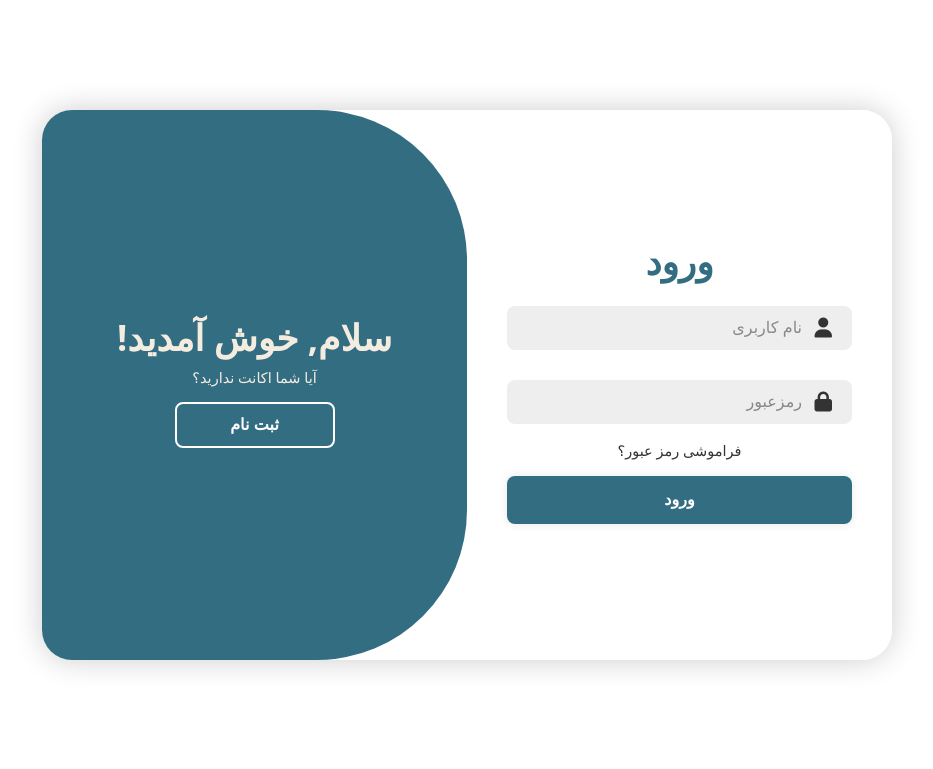
After one commit to Liammtpc/My-personalWebsite, a PHP site: page /login.html in a window 1280 px wide. The commit adds this page. Shown: the top 769 px of the page, without its empty margins (173-1106 px from the left). Run offline with PHP 8.4, Linux system fonts and the light colour scheme; some web fonts are replaced.

Commit message:
create Login

```diff
--- /dev/null
+++ b/Javascript/login.js
@@ -0,0 +1,11 @@
+const container = document.querySelector('#login');
+const registerBtn = document.querySelector('.register-btn');
+const loginBtn = document.querySelector('.login-btn');
+
+registerBtn.addEventListener('click', () => {
+    container.classList.add('active');
+})
+
+loginBtn.addEventListener('click', () => {
+    container.classList.remove('active');
+})
--- /dev/null
+++ b/login.html
@@ -0,0 +1,68 @@
+<!DOCTYPE html>
+<html lang="en">
+  <head>
+    <meta charset="UTF-8" />
+    <meta name="viewport" content="width=device-width, initial-scale=1.0" />
+    <title>Login/Signup Form</title>
+    <link rel="stylesheet" href="Css/all.css" />
+    <link rel="stylesheet" href="style.css" />
+  </head>
+  <body>
+    <div class="container center">
+      <section id="login">
+        <div class="form-box login">
+          <form action="#">
+            <h1 id="color">ورود</h1>
+            <div class="input-box">
+              <input type="text" placeholder="نام کاربری" required />
+              <i class="fa-solid fa-user"></i>
+            </div>
+            <div class="input-box">
+              <input type="password" placeholder="رمزعبور" required />
+              <i class="fa-solid fa-lock"></i>
+            </div>
+            <div class="forgot-link">
+              <a href="#">فراموشی رمز عبور؟</a>
+            </div>
+            <button type="submit" class="btn">ورود</button>
+          </form>
+        </div>
+
+        <div class="form-box register">
+          <form action="#">
+            <h1 id="color">ثبت نام</h1>
+            <div class="input-box">
+              <input type="text" placeholder="نام کاربری" required />
+              <i class="bx bxs-user"></i>
+            </div>
+            <div class="input-box">
+              <input type="email" placeholder="ایمیل" required />
+              <i class="bx bxs-envelope"></i>
+            </div>
+            <div class="input-box">
+              <input type="password" placeholder="رمزعبور" required />
+              <i class="bx bxs-lock-alt"></i>
+            </div>
+            <button type="submit" class="btn">ثبت نام</button>
+          </form>
+        </div>
+
+        <div class="toggle-box">
+          <div class="toggle-panel toggle-left">
+            <h1>سلام, خوش آمدید!</h1>
+            <p>آیا شما اکانت ندارید؟</p>
+            <button class="btn register-btn">ثبت نام</button>
+          </div>
+
+          <div class="toggle-panel toggle-right">
+            <h1>خوش برگشتید!</h1>
+            <p>آیا شما اکانت دارید؟</p>
+            <button class="btn login-btn">ورود</button>
+          </div>
+        </div>
+      </section>
+    </div>
+
+    <script src="Javascript/login.js"></script>
+  </body>
+</html>
--- a/style.css
+++ b/style.css
@@ -859,6 +859,187 @@ footer .subfooter{
     background: #5f99ae;
     color: #fff;
 }
+.center{
+    height: 1000%;
+    width: 100%;
+    display: flex;
+    align-items: center;
+    justify-content: center;
+}
+
+ #login{
+     position: relative;
+     width: 850px;
+     height: 550px;
+     background: #fff;
+     margin: 110px auto;
+     border-radius: 30px;
+     box-shadow: 0 0 30px rgba(0, 0, 0, .2);
+     overflow: hidden;
+ }
+
+ #login h1{
+         font-size: 36px;
+         margin: -10px 0;
+         color: #f5ece0;
+     }
+
+     #login p{
+         font-size: 14.5px;
+         margin: 15px 0;
+         color: #f5ece0;
+     }
+ #color{
+    color: #336d82 !important;
+ }
+ form{ width: 100%; }
+
+ .form-box{
+     position: absolute;
+     right: 0;
+     width: 50%;
+     height: 100%;
+     background: #fff;
+     display: flex;
+     align-items: center;
+     color: #333;
+     text-align: center;
+     padding: 40px;
+     z-index: 1;
+     transition: .6s ease-in-out 1.2s, visibility 0s 1s;
+ }
+
+ #login.active .form-box{ right: 50%; }
+
+     .form-box.register{ visibility: hidden; }
+     #login.active .form-box.register{ visibility: visible; }
+
+ .input-box{
+     position: relative;
+     margin: 30px 0;
+ }
+
+     .input-box input{
+         width: 100%;
+         padding: 13px 50px 13px 20px;
+         background: #eee;
+         border-radius: 8px;
+         border: none;
+         outline: none;
+         font-size: 16px;
+         color: #333;
+         font-weight: 500;
+     }
+
+         .input-box input::placeholder{
+             color: #888;
+             font-weight: 400;
+         }
+
+     .input-box i{
+         position: absolute;
+         right: 20px;
+         top: 50%;
+         transform: translateY(-50%);
+         font-size: 20px;
+     }
+
+ .forgot-link{ margin: -15px 0 15px; }
+     .forgot-link a{
+         font-size: 14.5px;
+         color: #333;
+     }
+
+ .btn{
+     width: 100%;
+     height: 48px;
+     background: #336d82;
+     border-radius: 8px;
+     box-shadow: 0 0 10px rgba(0, 0, 0, .1);
+     border: none;
+     cursor: pointer;
+     font-size: 16px;
+     color: #fff;
+     font-weight: 600;
+ }
+
+ .social-icons{
+     display: flex;
+     justify-content: center;
+ }
+
+     .social-icons a{
+         display: inline-flex;
+         padding: 10px;
+         border: 2px solid #ccc;
+         border-radius: 8px;
+         font-size: 24px;
+         color: #333;
+         margin: 0 8px;
+     }
+
+ .toggle-box{
+     position: absolute;
+     width: 100%;
+     height: 100%;
+ }
+
+     .toggle-box::before{
+         content: '';
+         position: absolute;
+         left: -250%;
+         width: 300%;
+         height: 100%;
+         background: #336d82;
+         /* border: 2px solid red; */
+         border-radius: 150px;
+         z-index: 2;
+         transition: 1.8s ease-in-out;
+     }
+
+     #login.active .toggle-box::before{ left: 50%; }
+
+ .toggle-panel{
+     position: absolute;
+     width: 50%;
+     height: 100%;
+     /* background: seagreen; */
+     color: #fff;
+     display: flex;
+     flex-direction: column;
+     justify-content: center;
+     align-items: center;
+     z-index: 2;
+     transition: .6s ease-in-out;
+ }
+
+     .toggle-panel.toggle-left{
+         left: 0;
+         transition-delay: 1.2s;
+     }
+     #login.active .toggle-panel.toggle-left{
+             left: -50%;
+             transition-delay: .6s;
+         }
+
+     .toggle-panel.toggle-right{
+         right: -50%;
+         transition-delay: .6s;
+     }
+     #login.active .toggle-panel.toggle-right{
+             right: 0;
+             transition-delay: 1.2s;
+         }
+
+     .toggle-panel p{ margin-bottom: 20px; }
+
+     .toggle-panel .btn{
+         width: 160px;
+         height: 46px;
+         background: transparent;
+         border: 2px solid #fff;
+         box-shadow: none;
+     }
 /*********************/
 @media only screen and (min-width:600px) and (max-width:900px){
 .container{
```
Also changed, not shown: other parts of style.css (+90 -0 lines).
